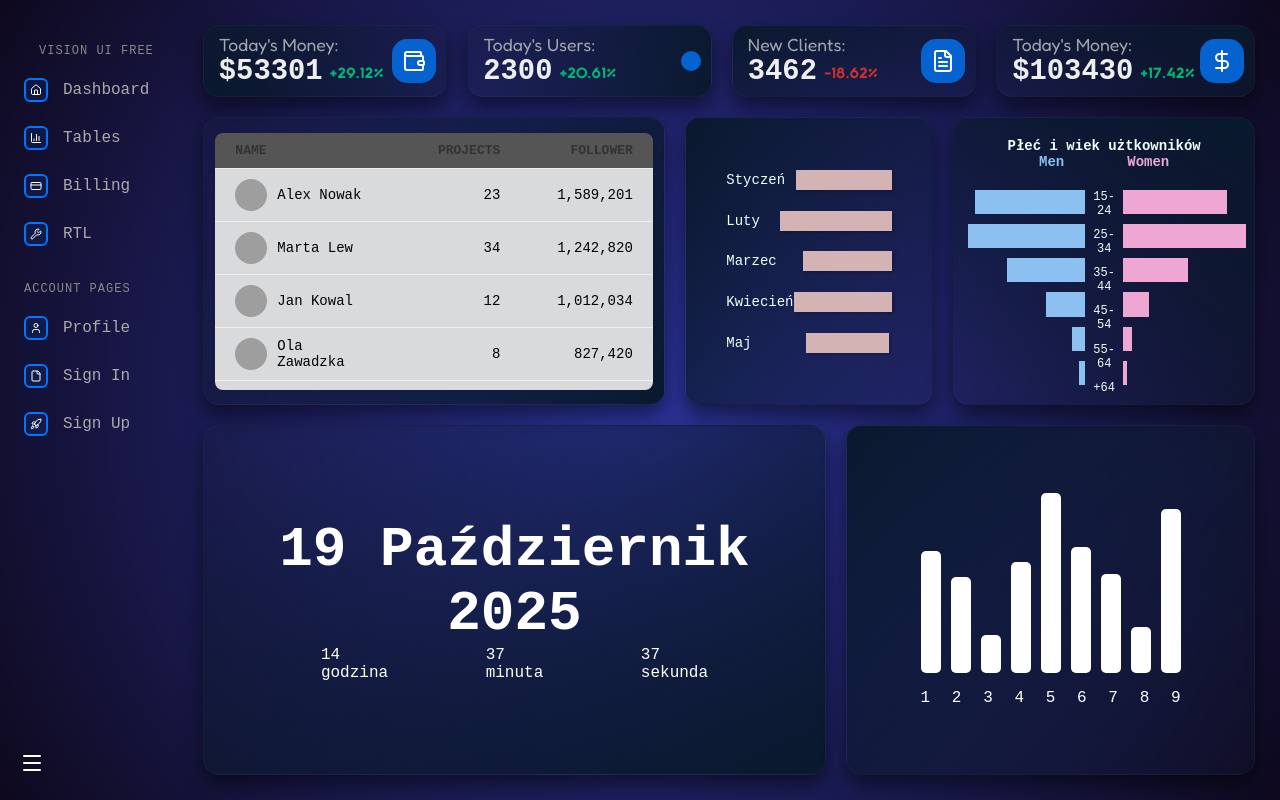
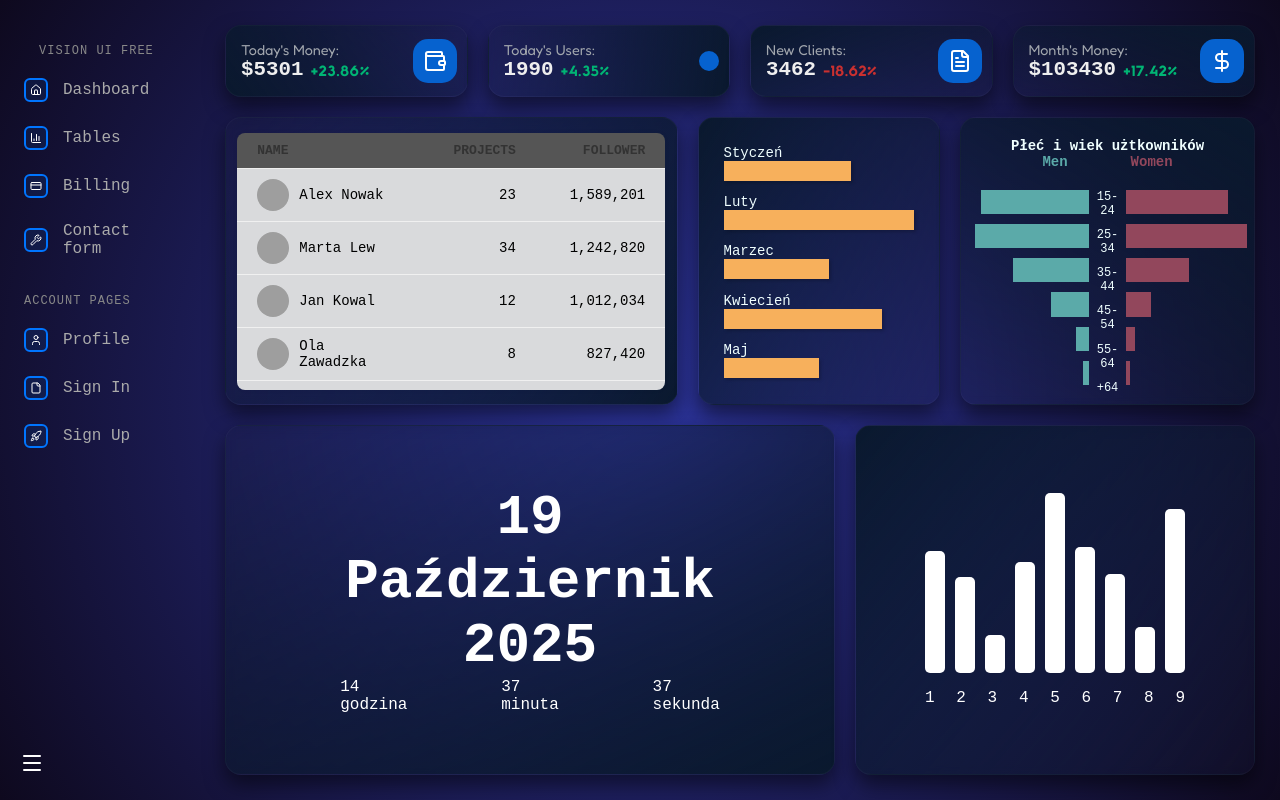
Before and after one commit to mateuszfolek/sales-dashboard, a plain HTML site: page index.html in a window 1280 px wide. Drawn offline with Linux system fonts and the light colour scheme; grey boxes are pictures that could not be loaded; a web font is replaced by a local one.

Commit message:
Visual and functionality fixes

```diff
--- a/css/aside.css
+++ b/css/aside.css
@@ -1,5 +1,5 @@
 aside {
-  flex: 1 5 15%;
+  flex: 1 0 15%;
   max-width: 200px;
   flex-wrap: wrap;
   display: flex;
@@ -91,3 +91,19 @@ body {
 .burger-menu {
   margin: 20px;
 }
+
+@media (max-width: 960px) {
+  .burger-menu {
+    margin: 20px;
+    position: fixed;
+    z-index: 1000;
+  }
+
+  .sidebar {
+    height: auto;
+  }
+
+  .aside-wrapper {
+    flex-direction: column;
+  }
+}
--- a/css/general.css
+++ b/css/general.css
@@ -17,7 +17,7 @@ html body {
 
 main {
     display: flex;
-    background: transparent; /* już mamy tło na body */
+    background: transparent;
 }
 
 aside {
@@ -30,7 +30,7 @@ aside {
 .grid {
     padding: 25px;
     height: 100vh;
-    flex: 2 1 80%;
+    flex: 1 1 80%;
     display: grid;
     grid-template-columns: repeat(20, 1fr);
     grid-template-rows: repeat(25, 1fr);
@@ -50,8 +50,9 @@ aside {
     justify-content: space-between;
     align-items: center;
     padding: 10px;
-        box-sizing: border-box;
-
+    box-sizing: border-box;
+    flex: 1 10 25%;
+    gap: 10px;
 }
 
 #div1 {
@@ -75,7 +76,7 @@ aside {
 }
 
 .data-value {
-    font-size: 1.8rem;
+    font-size: 1.7rem;
     color: #eeeeee;
 }
 
@@ -114,7 +115,7 @@ aside {
 
 #div6 {
     grid-area: 4 / 10 / 14 / 15;
-    padding: 30px;
+    padding: 20px;
 }
 
 #div7 {
@@ -138,9 +139,15 @@ aside {
         flex-wrap: wrap;
     }
 }
-@media (max-width:1200px) {
+@media (max-width:1280px) {
     aside {
         display: none;
+    }
+    .subhead {
+        font-size: 90%;
+    }
+    .data-value {
+        font-size: 1.3rem;
     }
 }
 @media (max-width: 960px) {
@@ -172,4 +179,9 @@ aside {
     .aside-wrapper {
         flex-direction: column;
     }
+    @media (max-width: 600px){
+        .row {
+            display: block;
+        }
+    }
 }
--- a/css/graphs-data.css
+++ b/css/graphs-data.css
@@ -2,7 +2,6 @@
      max-height: 90%;
      width: 95%;
      margin: 0 auto;
-     /* font-family: sans-serif; */
      background: #fff;
      border-radius: 8px;
      overflow: scroll;
@@ -54,27 +53,13 @@
  }
 
 
-
-
-
-
-
-
-
-
-
-
-
-
-
  .graph6-graph-div {
-     padding: 10px;
+     /* padding: 10px; */
  }
 
  .graph6-content {
      width: 100%;
-     height: 90%;
-     margin: 10px;
+     height: 100%;
  }
 
  .graph6-bar-chart {
@@ -85,7 +70,9 @@
  }
 
  .graph6-bar {
-     display: flex;
+     /* display: flex; */
+     /* gap: 20px; */
+     margin: 5px;
      align-items: center;
  }
 
@@ -97,26 +84,11 @@
 
  .graph6-bar-fill {
      height: 20px;
-     background-color: #d3b3b3;
+     background-color: #f7b05c;
      box-shadow: 2px 2px 3px rgba(0, 0, 0, 0.2);
  }
 
 
-
-
-
-
-
-
-
-
-
-
-
-
-
-
- /* 7 */
 
  .content {
      box-sizing: border-box;
@@ -156,11 +128,11 @@
  }
 
  .men {
-     color: #8cc0f0;
+     color: #5baaa9;
  }
 
  .women {
-     color: #eea7d3;
+     color: #92475c;
  }
 
  .graph-7 {
@@ -206,11 +178,11 @@
  .bar {
      height: 12%;
      margin: 5px 0;
-     background-color: #8cc0f0;
+     background-color: #5baaa9;
  }
 
  #women .bar {
-     background-color: #eea7d3;
+     background-color: #92475c;
  }
 
  .label {
@@ -218,9 +190,6 @@
      text-align: center;
      color: #f0ffff;
  }
-
- /* 7 */
-
 
 
  .stats-card {
@@ -247,22 +216,10 @@
      transition: 0.3s ease;
  }
 
-.chart-info{
+ .chart-info {
      display: flex;
      justify-content: space-between;
  }
-
-
-
-
-
-
-
-
-
-
-
-
 
 
 
@@ -349,57 +306,7 @@ tbody td:hover {
 
 
 
-
-
-
-
-
-
-
-
-
-
-
-
-
-
-
-
-
-
-
-
-
-
-
-
-
-
-
-
-
-
-
-
-
-
-
-
-
-
-
-
-
-
-
-
-
-
-
-
-
-
-.outside{
+ .outside {
      background-color: rgba(255, 255, 255, 0.4);
      box-shadow: -5px 7px 10px rgba(168, 168, 168, 0.4);
      display: flex;
@@ -410,11 +317,13 @@ tbody td:hover {
      height: 100%;
      width: 95%;
  }
-h1{
+
+ h1 {
      font-size: 3.5rem;
      text-align: center;
  }
-.div2{
+
+ .div2 {
      width: 90%;
      margin: auto;
      display: flex;
@@ -422,16 +331,19 @@ h1{
      align-items: center;
      justify-content: space-around;
  }
+
  .box2 {
      display: flex;
      width: 100%;
  }
-.clock{
+
+ .clock {
      width: 100%;
      display: flex;
      align-items: center;
      justify-content: center;
  }
+
  .val {
      margin: auto;
      width: 100%;
--- a/index.html
+++ b/index.html
@@ -40,17 +40,19 @@
                             <img src="./assets/icons/credit-card.svg" alt="">
                             <span>Billing</span>
                         </li>
+                        <a href="form.html" style="text-decoration: none;">
                             <li class="menu-item">
                                 <img src="./assets/icons/wrench.svg" alt="">
-                            <span>RTL</span>
+                                <span>Contact form</span>
                             </li>
+                        </a>
 
                         <li class="menu-section">ACCOUNT PAGES</li>
 
-                        <a href="form.html" style="text-decoration: none;"><li class="menu-item">
+                        <li class="menu-item">
                             <img src="./assets/icons/user.svg" alt="">
                             <span>Profile</span>
-                        </li></a>
+                        </li>
                         <li class="menu-item">
                             <img src="./assets/icons/file.svg" alt="">
                             <span>Sign In</span>
@@ -111,7 +113,7 @@
                 </div>
                 <div class="graph-div" id="div4">
                     <div class="text">
-                        <p class="subhead">Today's Money:</p>
+                        <p class="subhead">Month's Money:</p>
                         <div class="text-bottom">
                             <h3 class="data-value" id="sales"></h3>
                             <span id="growth-sales"></span>
--- a/script.js
+++ b/script.js
@@ -1,12 +1,12 @@
 const September = [
-    53301,
-    2300,
+    5301,
+    1990,
     3462,
     103430
 ]
 
 const August = [
-    41280,
+    4280,
     1907,
     4254,
     88083
```
Lines whose indentation alone changed are shown as unchanged.
